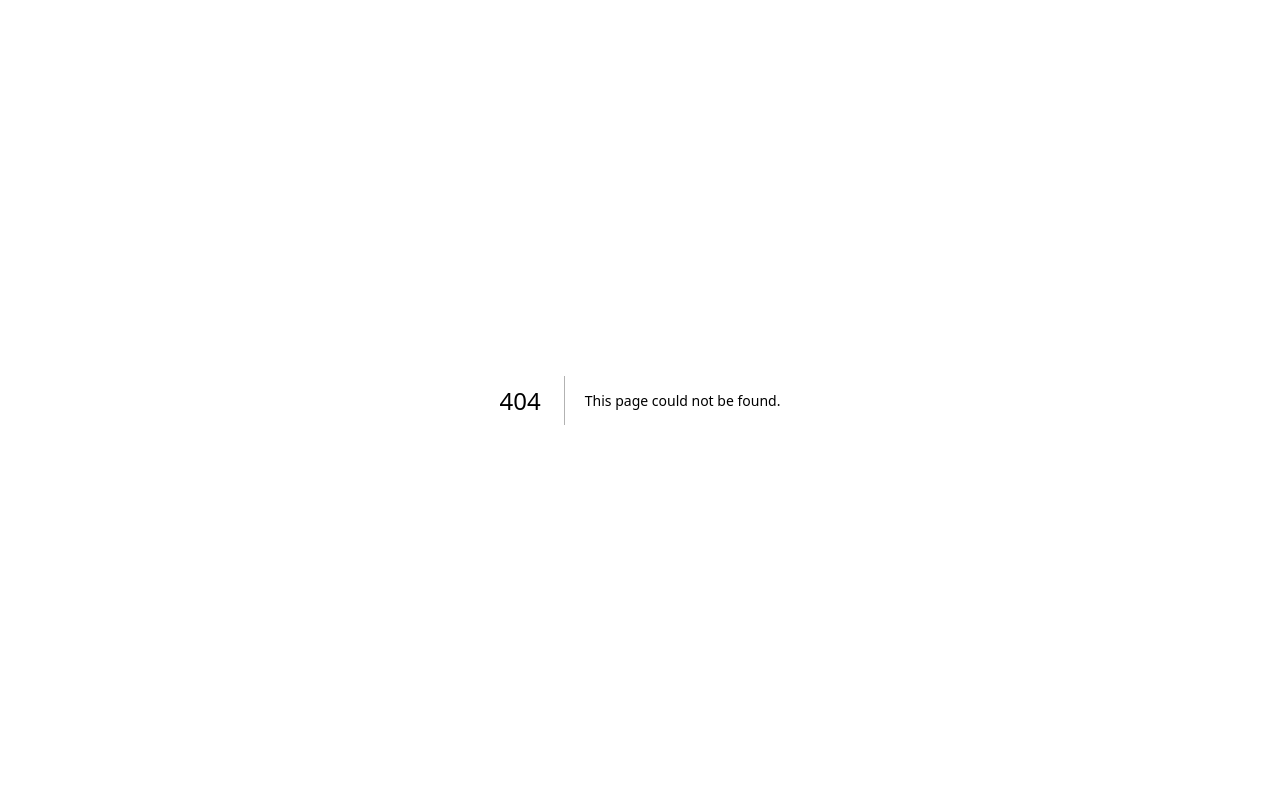
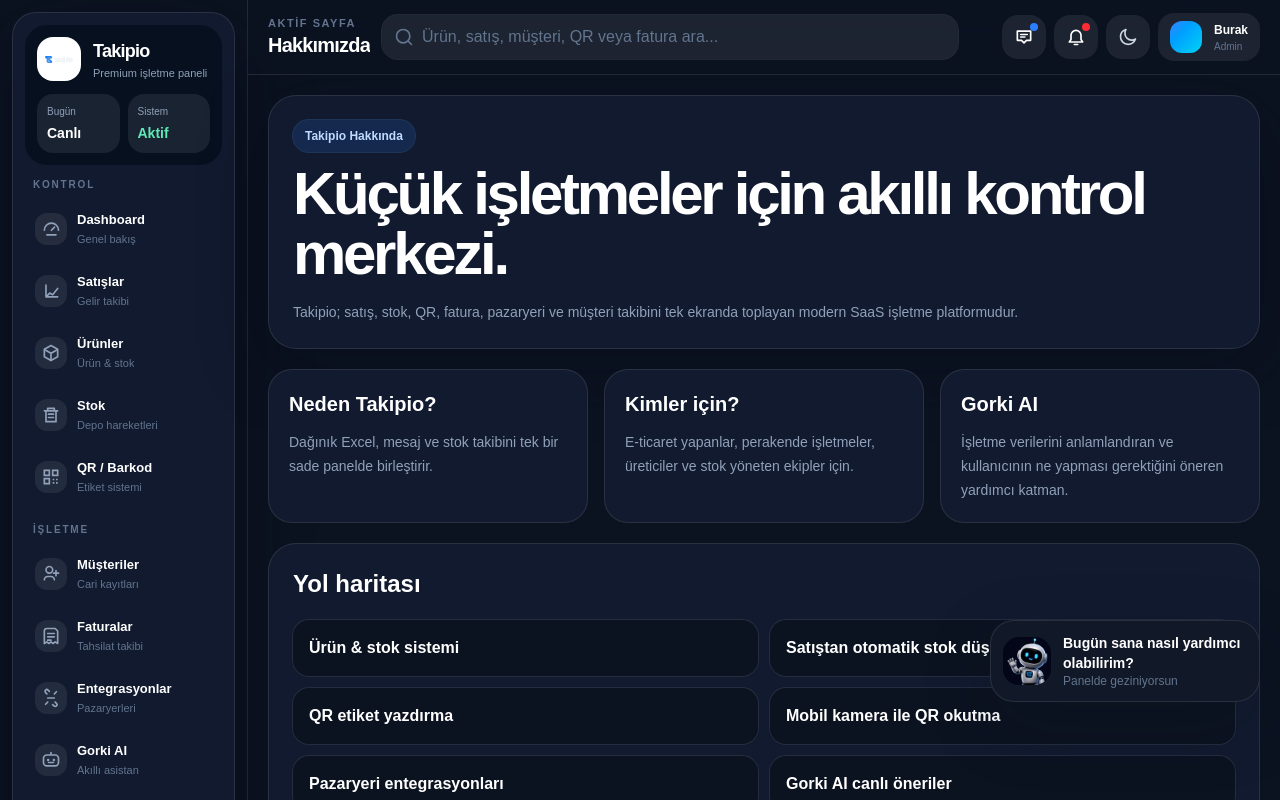
Before and after one commit to BurakSynthie/takipio-temiz, a Next.js app: page /app/about in a window 1280 px wide. Before the commit this address had no page. Shown: the top 800 px of the page. Built offline with nearby package versions, Linux system fonts and the light colour scheme.

Commit message:
Create page.tsx

```diff
--- /dev/null
+++ b/app/app/about/page.tsx
@@ -0,0 +1,41 @@
+export default function AboutPage() {
+  return (
+    <section className="mx-auto w-full max-w-[1300px] space-y-5 text-white">
+      <div className="rounded-[28px] border border-white/10 bg-[#111a2e] p-6 shadow-[0_20px_70px_rgba(2,6,23,0.26)]">
+        <div className="mb-3 inline-flex rounded-full bg-blue-500/15 px-3 py-2 text-xs font-black text-blue-200 ring-1 ring-blue-400/20">
+          Takipio Hakkında
+        </div>
+        <h1 className="text-4xl font-black tracking-[-0.055em] sm:text-6xl">Küçük işletmeler için akıllı kontrol merkezi.</h1>
+        <p className="mt-4 max-w-3xl text-sm leading-6 text-slate-400">
+          Takipio; satış, stok, QR, fatura, pazaryeri ve müşteri takibini tek ekranda toplayan modern SaaS işletme platformudur.
+        </p>
+      </div>
+
+      <div className="grid gap-4 lg:grid-cols-3">
+        <Feature title="Neden Takipio?" desc="Dağınık Excel, mesaj ve stok takibini tek bir sade panelde birleştirir." />
+        <Feature title="Kimler için?" desc="E-ticaret yapanlar, perakende işletmeler, üreticiler ve stok yöneten ekipler için." />
+        <Feature title="Gorki AI" desc="İşletme verilerini anlamlandıran ve kullanıcının ne yapması gerektiğini öneren yardımcı katman." />
+      </div>
+
+      <div className="rounded-[28px] border border-white/10 bg-[#111a2e] p-6">
+        <h2 className="text-2xl font-black">Yol haritası</h2>
+        <div className="mt-5 grid gap-3 md:grid-cols-2">
+          {["Ürün & stok sistemi", "Satıştan otomatik stok düşme", "QR etiket yazdırma", "Mobil kamera ile QR okutma", "Pazaryeri entegrasyonları", "Gorki AI canlı öneriler"].map((item) => (
+            <div key={item} className="rounded-2xl bg-[#0b1220] p-4 ring-1 ring-white/8">
+              <p className="font-black">{item}</p>
+            </div>
+          ))}
+        </div>
+      </div>
+    </section>
+  );
+}
+
+function Feature({ title, desc }: { title: string; desc: string }) {
+  return (
+    <div className="rounded-[24px] border border-white/10 bg-[#111a2e] p-5">
+      <h3 className="text-xl font-black">{title}</h3>
+      <p className="mt-3 text-sm leading-6 text-slate-400">{desc}</p>
+    </div>
+  );
+}
```
